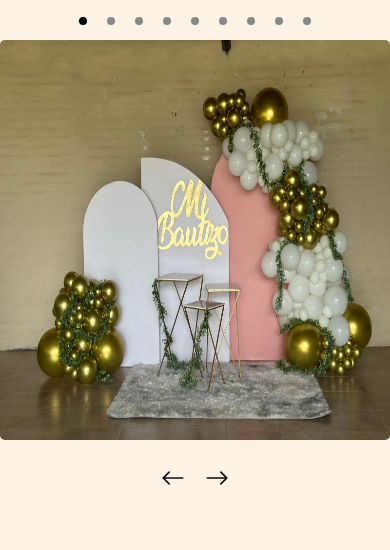
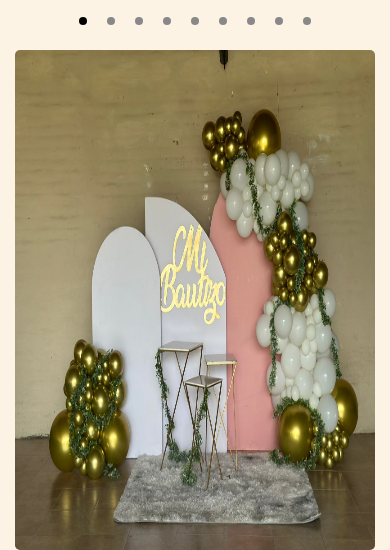
Before and after one commit to age0sh/evangelista-decor-website, a plain HTML site: page decoraciones.html in a window 390 px wide. Shown: the part 245-795 px from the top of the page. Drawn offline with nearby package versions, Linux system fonts and the light colour scheme; a web font is replaced by a local one.

Commit message:
mejores visuales a la pagina decoraciones para celular

```diff
--- a/style.css
+++ b/style.css
@@ -332,15 +332,14 @@ ul {
 
 .fila {
     display: flex;
-    flex-wrap: nowrap;
     overflow: hidden;
 }
 
 .fila img {
     flex: 1;
     display: block;
-    width: 400px; /* Ajusta según el tamaño que desees para las imágenes */
-    height: 400px; /* Ajusta según el tamaño que desees para las imágenes */
+    width: 300px; /* Ajusta según el tamaño que desees para las imágenes */
+    height: 500px; /* Ajusta según el tamaño que desees para las imágenes */
     margin: 15px; /* Añade un margen alrededor de cada imagen */
     border-radius: 5px; /* Añade esquinas redondeadas */
     cursor: pointer; /* Añade un cursor al pasar el ratón por encima */
@@ -693,16 +692,10 @@ ul {
 }
 
 @media (max-width: 430px) {
-    .fila {
-        /* Asegúrate de que el contenedor de las fotos se adapte al ancho de la pantalla */
-        flex-wrap: wrap;
-        justify-content: center; /* Centra las imágenes si hay espacio adicional */
-    }
 
     .fila img {
         /* Ajusta el tamaño de las imágenes para que se adapten al ancho de la pantalla */
-        width: 100%; /* Asegúrate de que las imágenes ocupen el ancho completo del contenedor */
-        margin: 5px; /* Ajusta el margen si es necesario */
+        width: 300px; /* Asegúrate de que las imágenes ocupen el ancho completo del contenedor */
     }
 }
 .contenedor-flechas {
```
